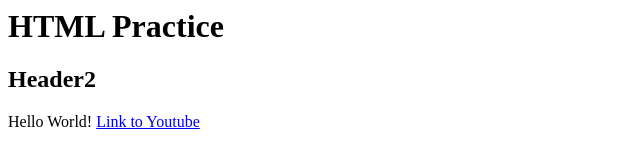
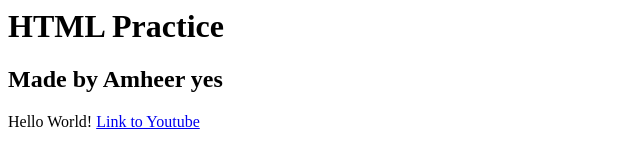
Before and after one commit to DaRealDevler/Practice-Site, a plain HTML site: page index.html in a window 1280 px wide. Shown: the whole page, without its empty margins (0-640 px from the left). Drawn offline with Linux system fonts and the light colour scheme.

Commit message:
Update index.html

```diff
--- a/index.html
+++ b/index.html
@@ -5,7 +5,7 @@
 </head>
 
 <body>
-  <h2>Header2</h2>
+  <h2>Made by Amheer yes</h2>
   <p1>Hello World!</p1>
   <a href=youtube.com>Link to Youtube </a>
 
```
